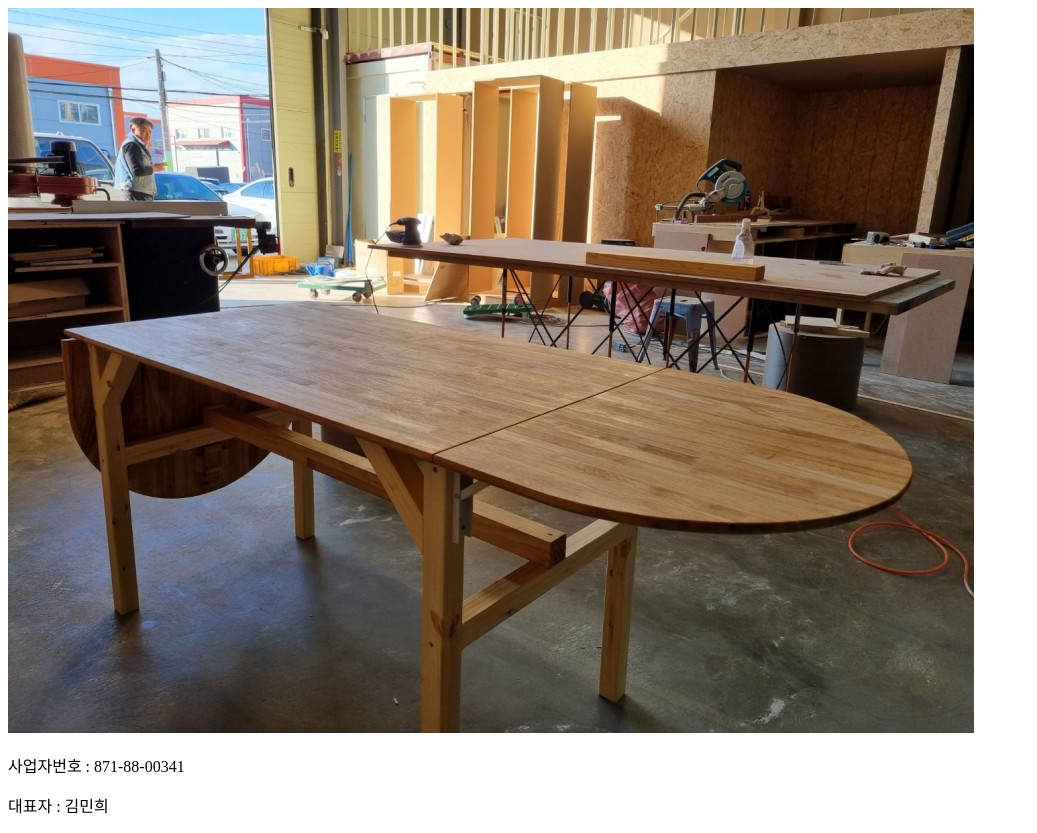
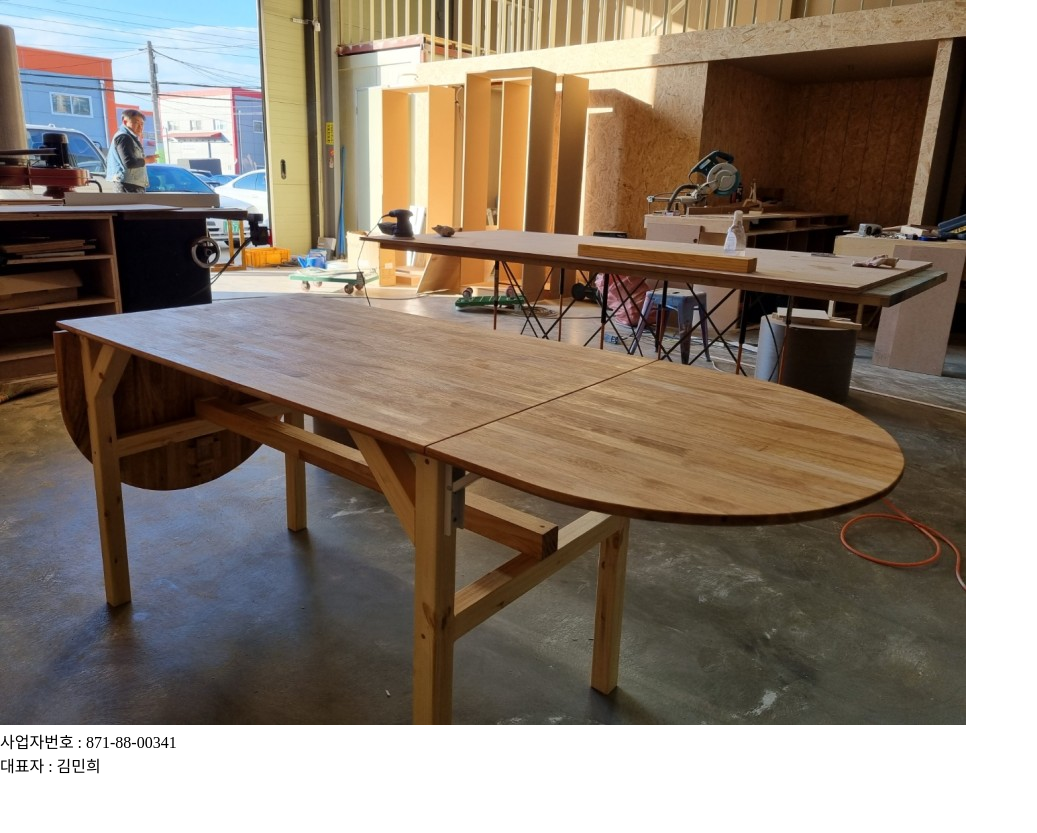
Before and after one commit to tdkorea/busanbbww, a plain HTML site: page index.html in a window 1280 px wide. Shown: the whole page, without its empty margins (0-1037 px from the left). After the commit the page ends 800 px from the top, so only its background shows below. Drawn offline with Linux system fonts and the light colour scheme.

Commit message:
Update index.html

```diff
--- a/index.html
+++ b/index.html
@@ -5,7 +5,7 @@
     <meta http-equiv="X-UA-Compatible" content="IE=edge" />
     <meta name="viewport" content="width=device-width, initial-scale=1.0" />
     <title>Document</title>
-    <style src="css/style.css"></style>
+    <link rel="stylesheet" href="css/style.css" />
   </head>
   <body>
     <!-- <h1>헬로우 월드!</h1> -->
```
